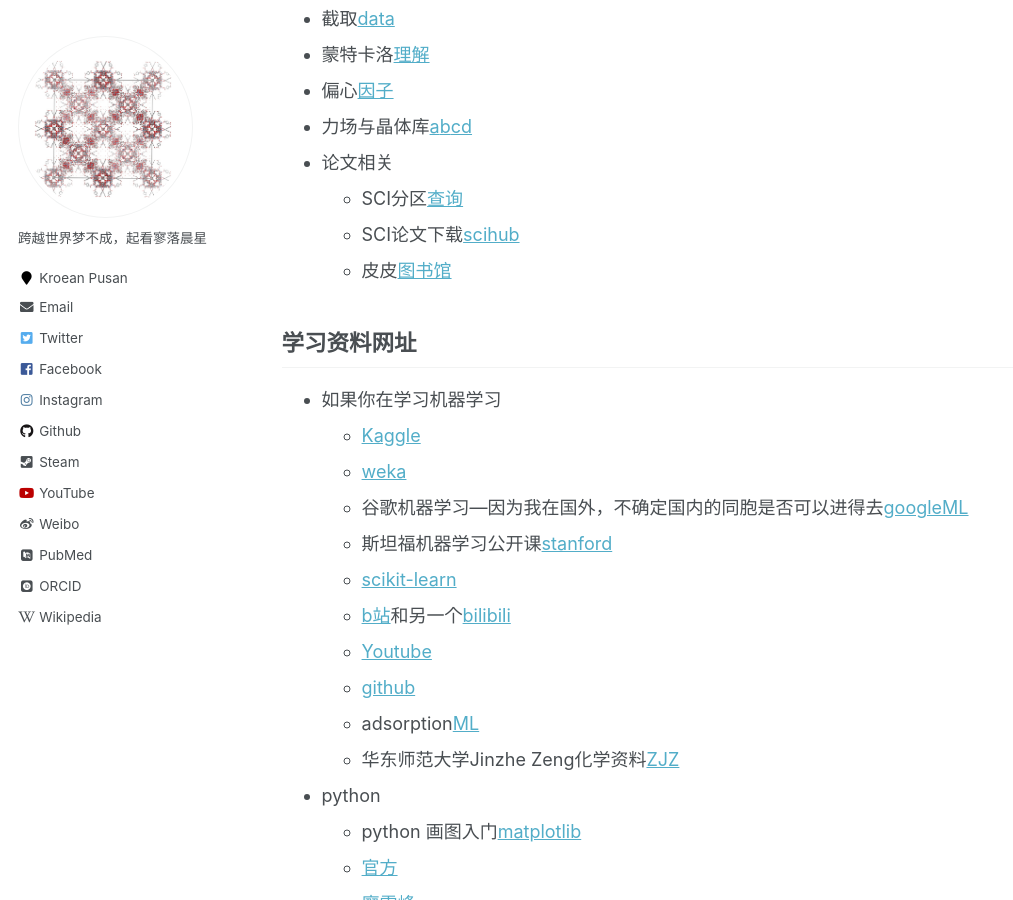
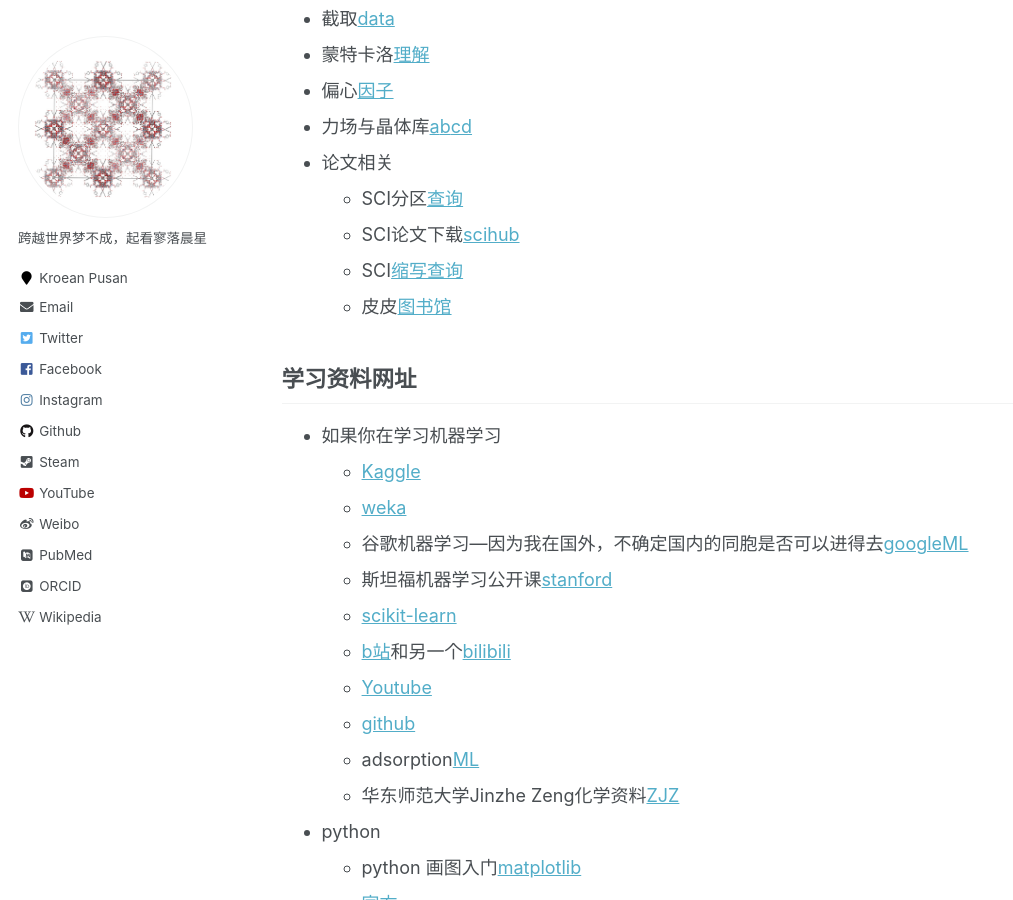
Before and after one commit to sxm13/ZGBshenxiaomoCV.github.io, a Jekyll site: the page built from _pages/markdown.md, in a window 1280 px wide and 900 px high, scrolled down 2871 px. Shown: the whole window, without its empty margins (0-1013 px from the left). Built offline with Jekyll 4.4.1, drawn with Linux system fonts in a browser that asks for light colours; some web fonts are replaced.

Commit message:
Update markdown.md

```diff
--- a/_pages/markdown.md
+++ b/_pages/markdown.md
@@ -89,6 +89,7 @@
 * 论文相关
   * SCI分区[查询](http://www.letpub.com.cn/index.php?page=journalapp&view=search "SCI")
   * SCI论文下载[scihub](https://tool.yovisun.com/scihub/ "scihub")
+  * SCI[缩写查询](https://cassi.cas.org/search.jsp "scisx")
   * 皮皮[图书馆](http://www.xttsg.com/ "pipi")
 
 ## 学习资料网址
```
